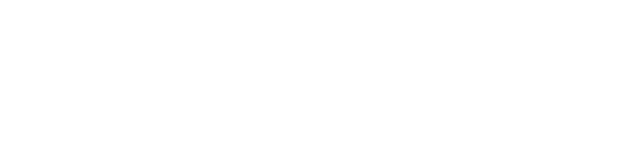
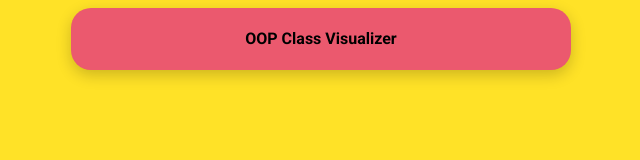
Before and after one commit to acho01/oop-visualizer, a plain HTML site: page html/index.html in a window 1280 px wide. Shown: the whole page, without its empty margins (319-959 px from the left). Drawn offline with Linux system fonts and the light colour scheme.

Commit message:
basic nav-bar added

```diff
--- a/css/styles.css
+++ b/css/styles.css
@@ -0,0 +1,33 @@
+/*
+Fonts
+ */
+@import url("https://fonts.googleapis.com/css?family=Open+Sans|Roboto:400,700&display=swap");
+
+
+:root {
+    --dark-shadow: 0 5px 15px rgba(3, 0, 0, 0.2);
+    --font: "Roboto", sans-serif;
+}
+body {
+    background-color: #ffe227;
+    font-family: var(--font);
+}
+
+/*
+nav bar
+ */
+nav {
+    height: 50px;
+    width: 500px;
+    display: grid;
+    margin: auto;
+    align-items: center;
+}
+
+.nav-bar {
+    background: #eb596e;
+    border-radius: 20px;
+    box-shadow: var(--dark-shadow);
+    text-align: center;
+    vertical-align: middle;
+ }
--- a/html/index.html
+++ b/html/index.html
@@ -3,8 +3,13 @@
 <head>
     <meta charset="UTF-8">
     <title>OOP Visualizer</title>
+    <link rel="stylesheet" href="../css/styles.css" />
 </head>
 <body>
-
+    <nav>
+        <div class="nav-bar">
+            <h4>OOP Class Visualizer</h4>
+        </div>
+    </nav>
 </body>
 </html>
```
